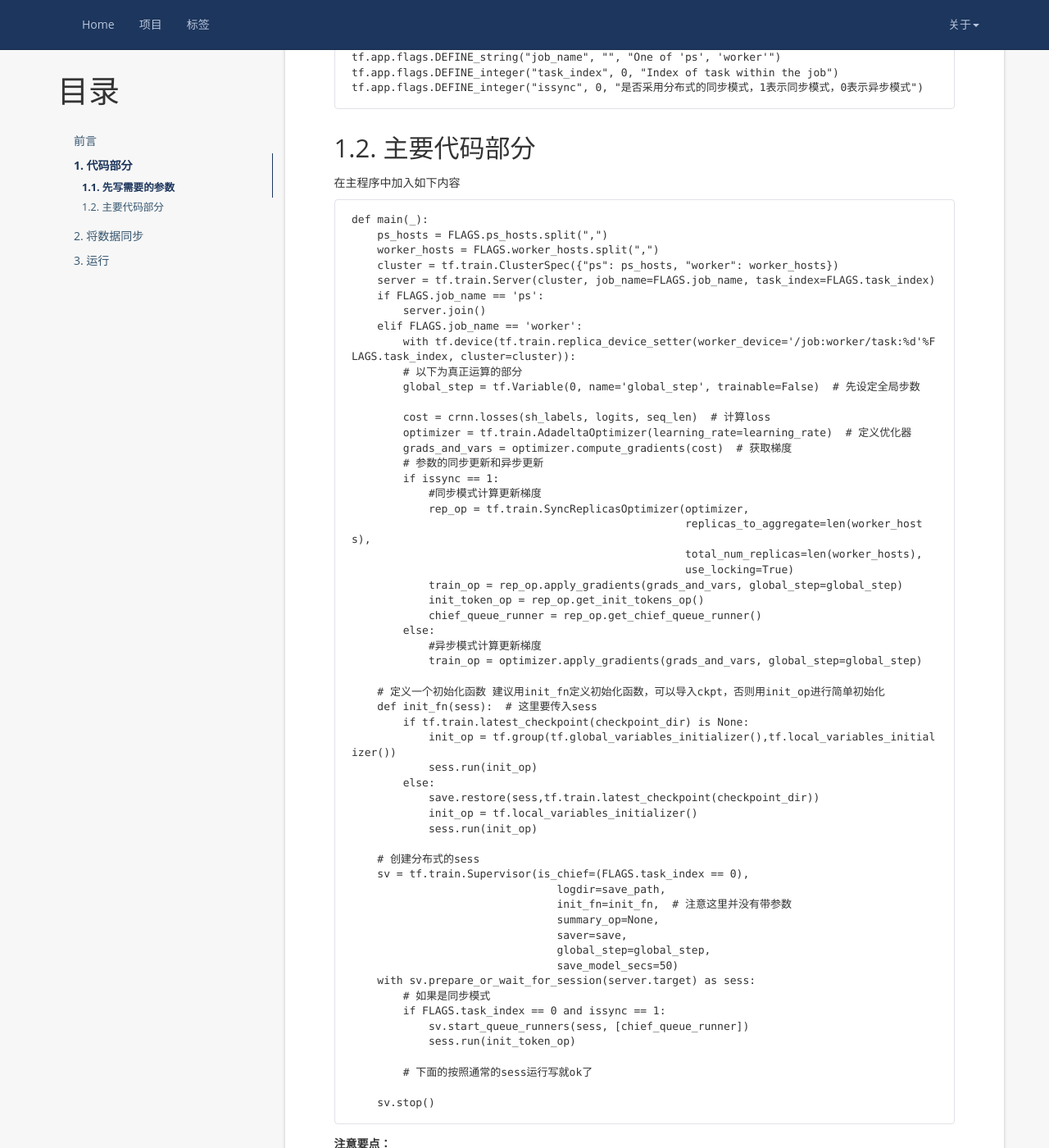
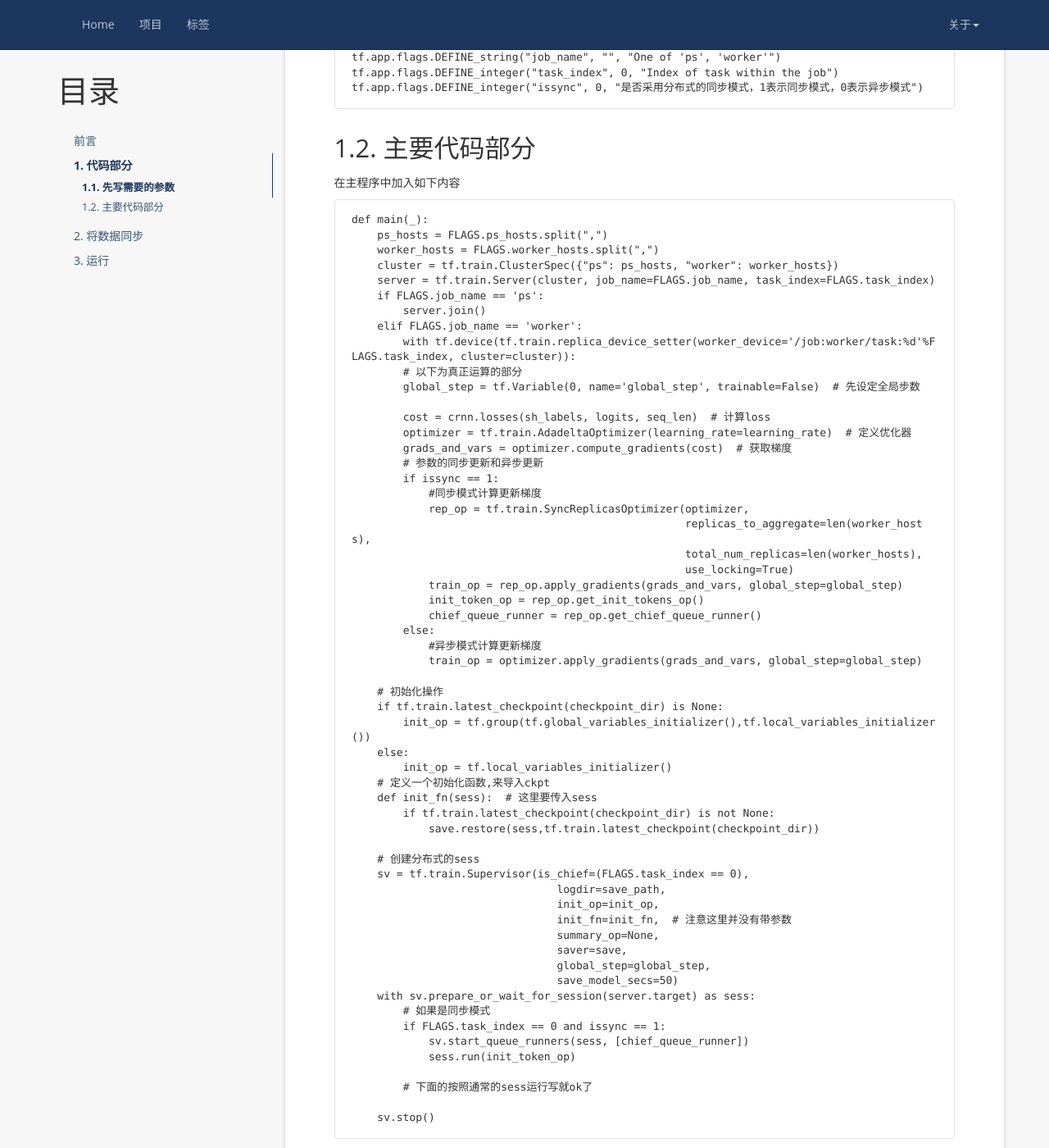
Before and after one commit to wang-tf/wang-tf.github.io, a Jekyll site: the page built from _posts/2017-08-04-Tensorflow的分布式.md, in a window 1280 px wide and 1400 px high, scrolled down 878 px. Shown: the whole window at 82% size. Built offline with Jekyll 4.4.1, drawn with Linux system fonts in a browser that asks for light colours; nearby versions of some CDN libraries; comment, search, counter and statistics services are not loaded.

Commit message:
修改初始化部分
不能将参数初始化操作放在初始化函数中，必须分开写。先定义初始化操作，在定义初始化操作来导入ckpt

```diff
--- a/_posts/2017-08-04-Tensorflow的分布式.md
+++ b/_posts/2017-08-04-Tensorflow的分布式.md
@@ -60,19 +60,20 @@ def main(_):
             #异步模式计算更新梯度
             train_op = optimizer.apply_gradients(grads_and_vars, global_step=global_step)
 
-    # 定义一个初始化函数 建议用init_fn定义初始化函数，可以导入ckpt，否则用init_op进行简单初始化
+    # 初始化操作
+    if tf.train.latest_checkpoint(checkpoint_dir) is None:
+        init_op = tf.group(tf.global_variables_initializer(),tf.local_variables_initializer())
+    else:
+        init_op = tf.local_variables_initializer()
+    # 定义一个初始化函数,来导入ckpt
     def init_fn(sess):  # 这里要传入sess
-        if tf.train.latest_checkpoint(checkpoint_dir) is None:
-            init_op = tf.group(tf.global_variables_initializer(),tf.local_variables_initializer())
-            sess.run(init_op)
-        else:
+        if tf.train.latest_checkpoint(checkpoint_dir) is not None:
             save.restore(sess,tf.train.latest_checkpoint(checkpoint_dir))
-            init_op = tf.local_variables_initializer()
-            sess.run(init_op)
 
     # 创建分布式的sess
     sv = tf.train.Supervisor(is_chief=(FLAGS.task_index == 0),
                                 logdir=save_path,
+                                init_op=init_op,
                                 init_fn=init_fn,  # 注意这里并没有带参数
                                 summary_op=None,
                                 saver=save,
```
